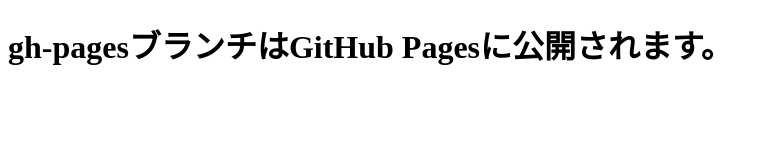
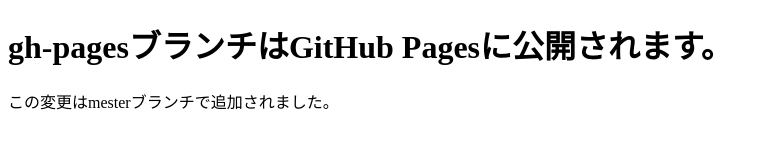
Before and after one commit to Sota-Mikami/git-study, a plain HTML site: page index.html in a window 1280 px wide. Shown: the whole page, without its empty margins (0-768 px from the left). Drawn offline with Linux system fonts and the light colour scheme.

Commit message:
段落を追加

```diff
--- a/index.html
+++ b/index.html
@@ -8,5 +8,6 @@
 </head>
 <body>
     <h1>gh-pagesブランチはGitHub Pagesに公開されます。</h1>
+    <p>この変更はmesterブランチで追加されました。</p>
 </body>
 </html>
```
